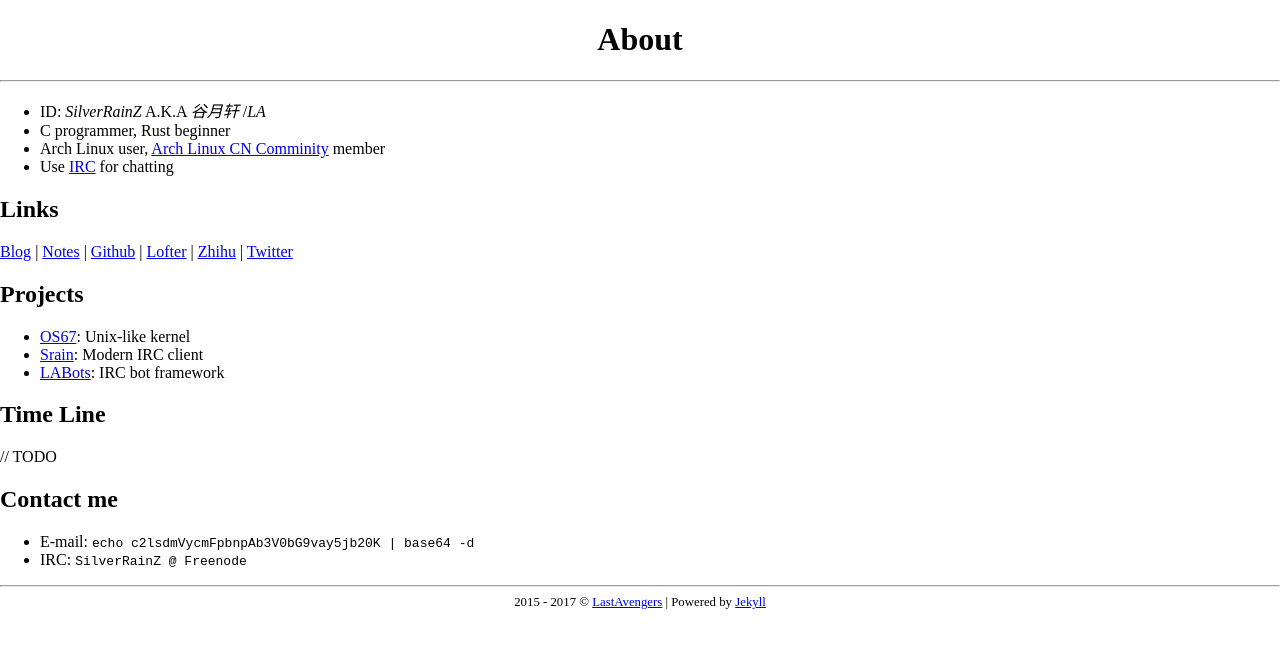
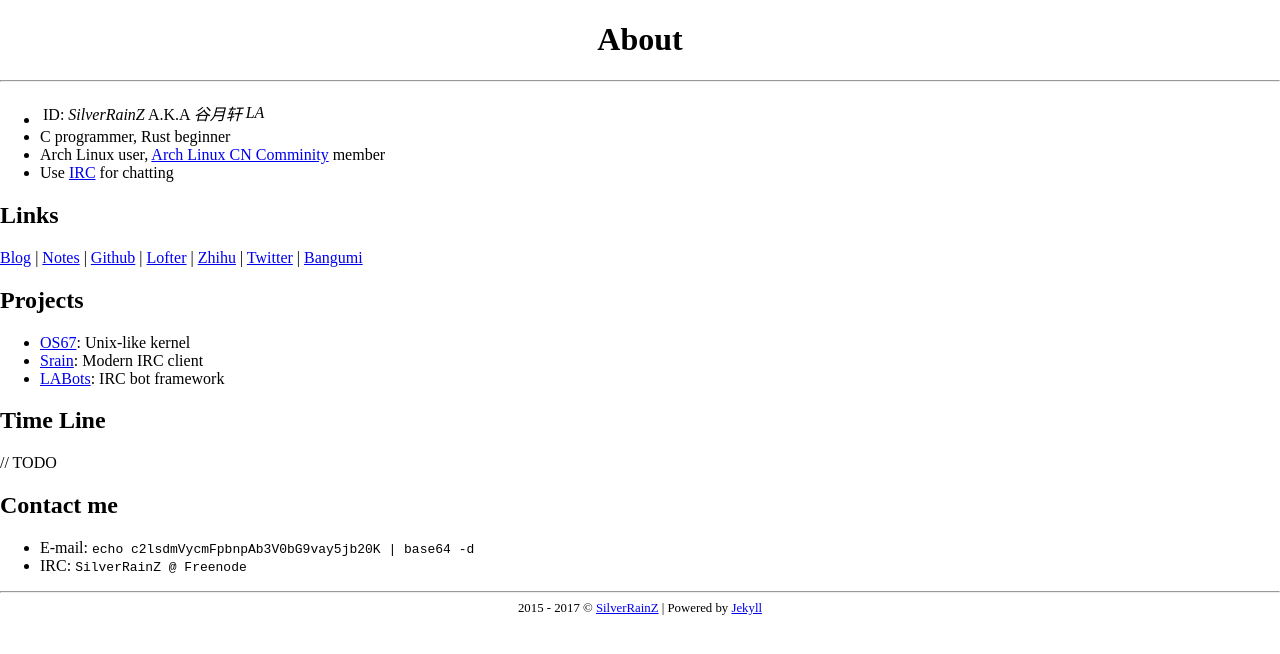
Before and after one commit to LastAvenger/LastAvenger.github.io, a Jekyll site: the page built from index.md, in a window 1280 px wide. Shown: the top 654 px of the page. Built offline with Jekyll 4.4.1, drawn with Linux system fonts in a browser that asks for light colours.

Commit message:
Add Bangumi link

```diff
--- a/_layouts/default.html
+++ b/_layouts/default.html
@@ -15,7 +15,7 @@
         </div>
         <hr>
         <div class="footer">
-            2015 - {{ site.time | date:"%Y" }} © <a href="/">LastAvengers</a> | Powered by <a href="http://jekyllrb.com/">Jekyll</a>
+            2015 - {{ site.time | date:"%Y" }} © <a href="/">SilverRainZ</a> | Powered by <a href="http://jekyllrb.com/">Jekyll</a>
         </div>
     </body>
 </html>
--- a/index.md
+++ b/index.md
@@ -3,7 +3,7 @@ title: About
 layout: default
 ---
 
-- ID: _SilverRainZ_ A.K.A _谷月轩_ /_LA_
+- ID: _SilverRainZ_ A.K.A _谷月轩_ | _LA_
 - C programmer, Rust beginner
 - Arch Linux user, [Arch Linux CN Comminity](http://archlinuxcn.org) member
 - Use [IRC](https://en.wikipedia.org/wiki/Internet_Relay_Chat) for chatting
@@ -17,6 +17,7 @@ Links
 | [Lofter](http://silverrainz.lofter.com/)
 | [Zhihu](https://www.zhihu.com/people/silverrainz)
 | [Twitter](https://twitter.com/silverrainz_)
+| [Bangumi](https://bgm.tv/user/silverrainz)
 
 Projects
 --------
```
